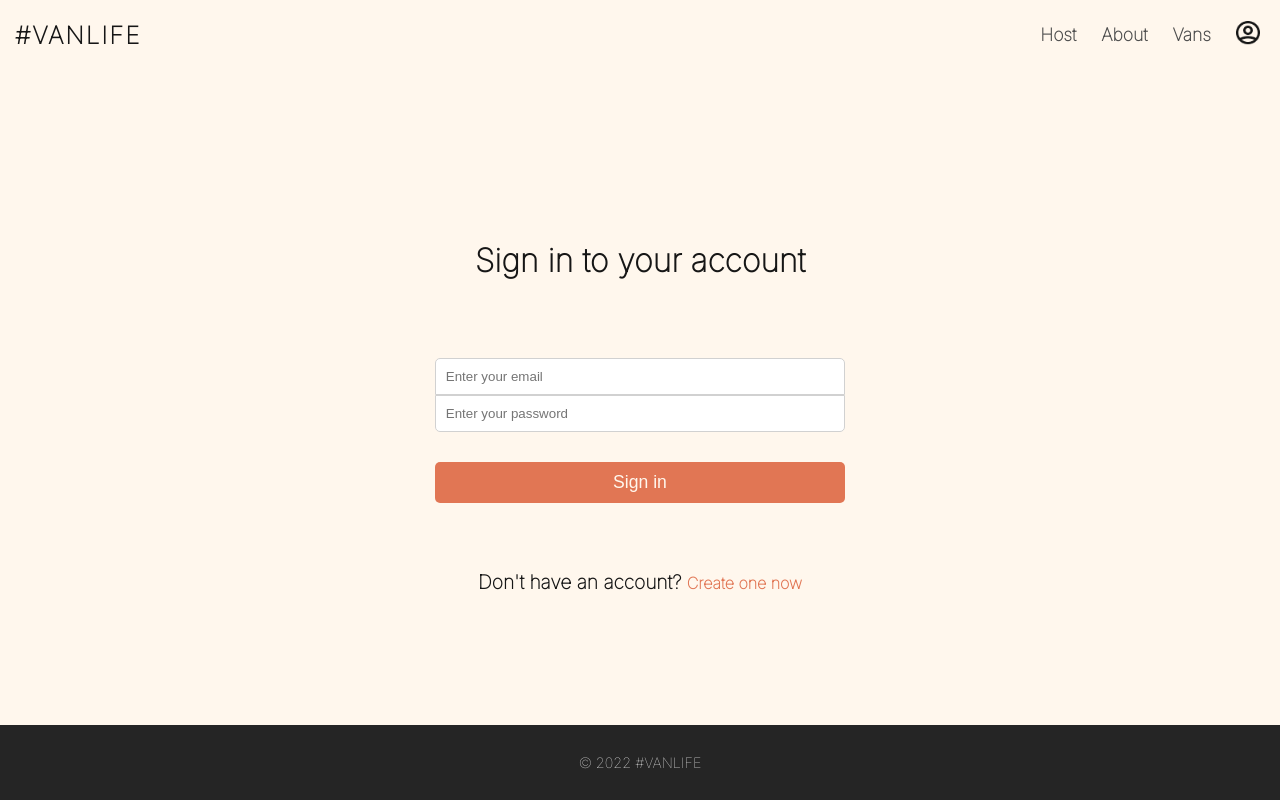
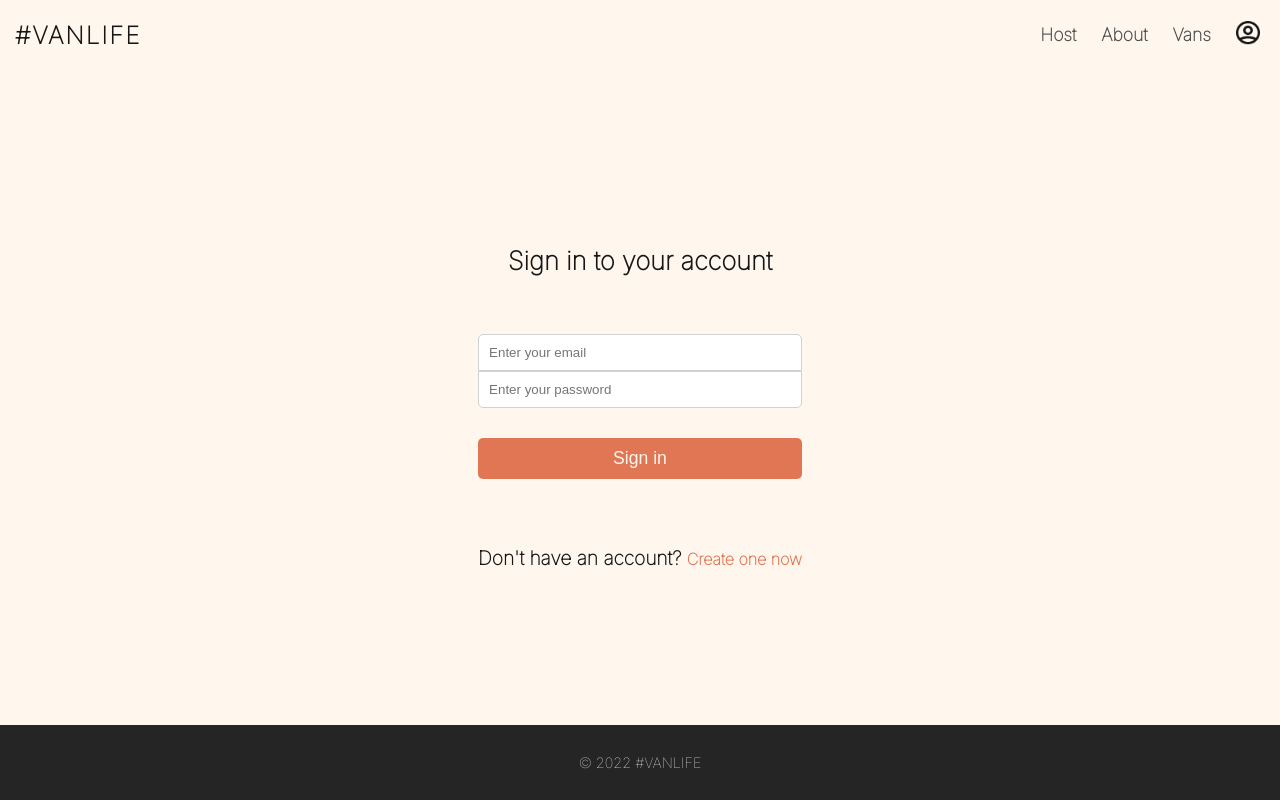
Before and after one commit to djalilsel/Vanlife, a React (Vite) app: page /login in a window 1280 px wide. Built offline with nearby package versions, Linux system fonts and the light colour scheme; what miragejs would draw is missing.

Commit message:
sign in styling

```diff
--- a/src/pages/Login.css
+++ b/src/pages/Login.css
@@ -8,6 +8,7 @@
     background-color: #FFF7ED;
     font-family: 'Inter', sans-serif;
     font-weight: bolder;
+    padding: 20px;
 }
 
 .login--container{
@@ -19,7 +20,8 @@
 }
 .login--container > h1{
     margin: 10px;
-    padding: 30px;
+    padding: 10px;
+    font-size: 1.6rem;
 }
 
 .login--form{
```
